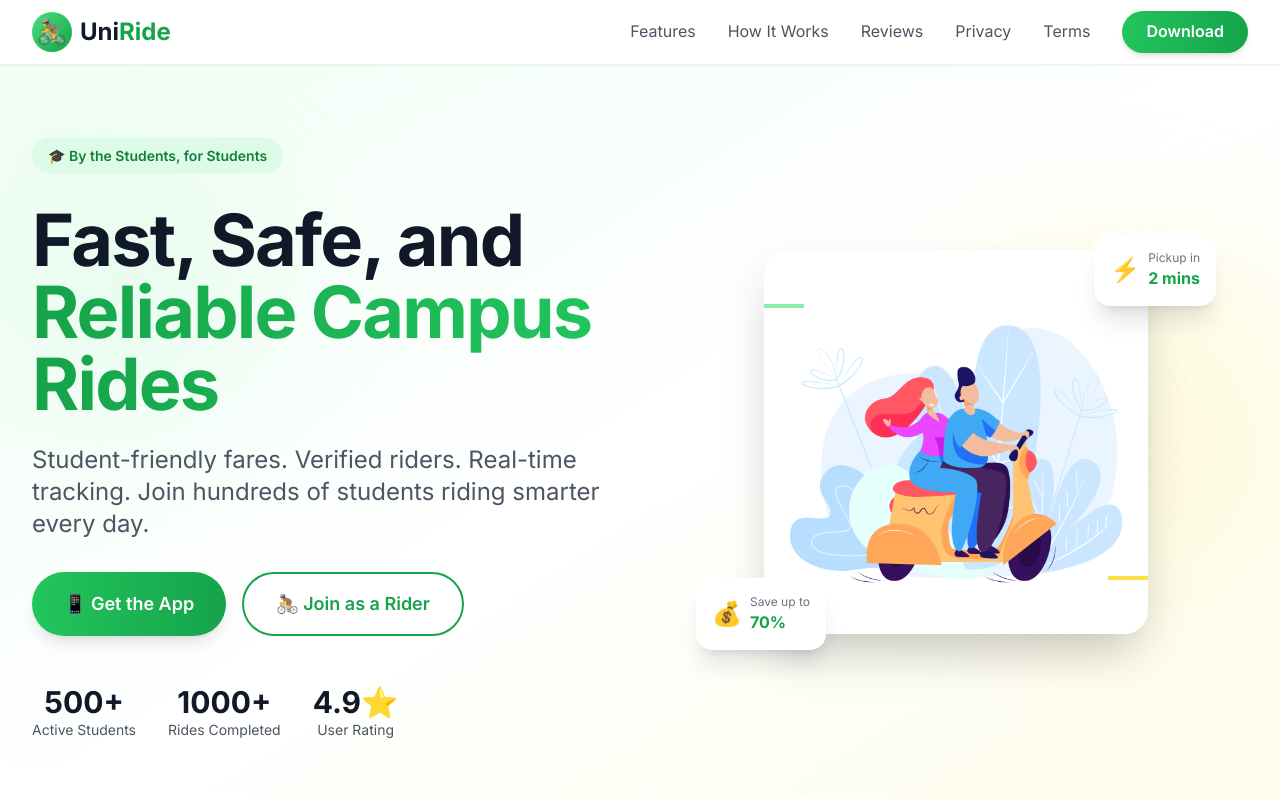
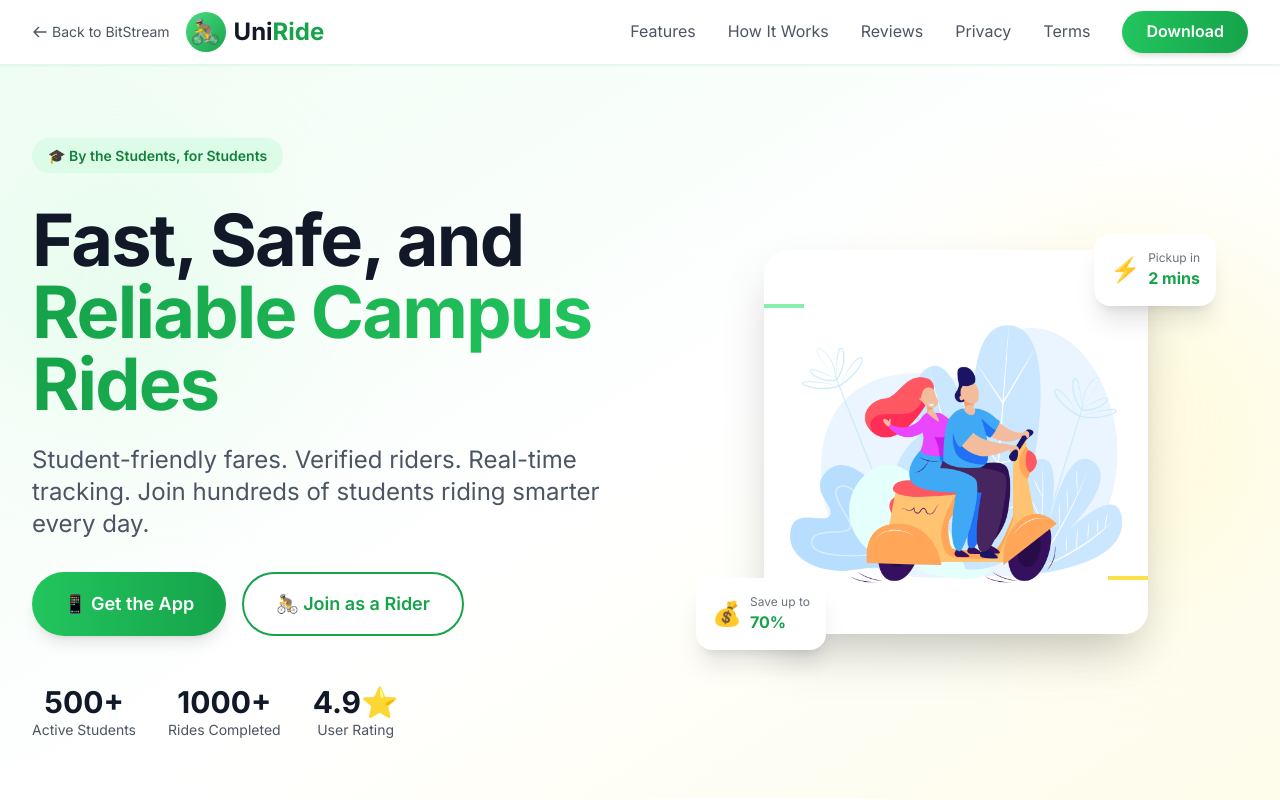
Before and after one commit to bitstreamofficial/bitstream, a Next.js app: page /projects/uniride in a window 1280 px wide. Shown: the top 800 px of the page. Built offline with nearby package versions, Linux system fonts and the light colour scheme.

Commit message:
feat: update navigation in UniRide, Privacy Policy, and Terms of Service pages for improved user experience and consistency

```diff
--- a/app/projects/uniride/page.tsx
+++ b/app/projects/uniride/page.tsx
@@ -179,6 +179,27 @@ export default function UniRidePage() {
       <nav className="fixed top-0 z-50 w-full border-b border-green-100 bg-white/95 shadow-sm backdrop-blur-sm">
         <div className="mx-auto max-w-7xl px-4 sm:px-6 lg:px-8">
           <div className="flex h-16 items-center justify-between">
+            <div className="flex items-center space-x-4">
+              <Link
+                href="/"
+                className="flex items-center space-x-1 text-sm text-gray-600 transition-colors hover:text-green-600"
+              >
+                <svg
+                  className="h-4 w-4"
+                  fill="none"
+                  viewBox="0 0 24 24"
+                  stroke="currentColor"
+                >
+                  <path
+                    strokeLinecap="round"
+                    strokeLinejoin="round"
+                    strokeWidth={2}
+                    d="M10 19l-7-7m0 0l7-7m-7 7h18"
+                  />
+                </svg>
+                <span className="hidden sm:inline">Back to BitStream</span>
+                <span className="sm:hidden">Back</span>
+              </Link>
               <Link
                 href="/projects/uniride"
                 className="flex items-center space-x-2"
@@ -190,6 +211,7 @@ export default function UniRidePage() {
                   Uni<span className="text-green-600">Ride</span>
                 </span>
               </Link>
+            </div>
 
             <div className="hidden items-center space-x-8 md:flex">
               <a
--- a/app/projects/uniride/privacy-policy/page.tsx
+++ b/app/projects/uniride/privacy-policy/page.tsx
@@ -9,6 +9,27 @@ export default function PrivacyPolicyPage() {
       <nav className="fixed top-0 z-50 w-full border-b border-green-100 bg-white/95 shadow-sm backdrop-blur-sm">
         <div className="mx-auto max-w-7xl px-4 sm:px-6 lg:px-8">
           <div className="flex h-16 items-center justify-between">
+            <div className="flex items-center space-x-4">
+              <Link
+                href="/"
+                className="flex items-center space-x-1 text-sm text-gray-600 transition-colors hover:text-green-600"
+              >
+                <svg
+                  className="h-4 w-4"
+                  fill="none"
+                  viewBox="0 0 24 24"
+                  stroke="currentColor"
+                >
+                  <path
+                    strokeLinecap="round"
+                    strokeLinejoin="round"
+                    strokeWidth={2}
+                    d="M10 19l-7-7m0 0l7-7m-7 7h18"
+                  />
+                </svg>
+                <span className="hidden sm:inline">Back to BitStream</span>
+                <span className="sm:hidden">Back</span>
+              </Link>
               <Link
                 href="/projects/uniride"
                 className="flex items-center space-x-2"
@@ -20,6 +41,7 @@ export default function PrivacyPolicyPage() {
                   Uni<span className="text-green-600">Ride</span>
                 </span>
               </Link>
+            </div>
 
             <div className="hidden items-center space-x-8 md:flex">
               <Link
--- a/app/projects/uniride/terms-of-service/page.tsx
+++ b/app/projects/uniride/terms-of-service/page.tsx
@@ -9,6 +9,27 @@ export default function TermsOfServicePage() {
       <nav className="fixed top-0 z-50 w-full border-b border-green-100 bg-white/95 shadow-sm backdrop-blur-sm">
         <div className="mx-auto max-w-7xl px-4 sm:px-6 lg:px-8">
           <div className="flex h-16 items-center justify-between">
+            <div className="flex items-center space-x-4">
+              <Link
+                href="/"
+                className="flex items-center space-x-1 text-sm text-gray-600 transition-colors hover:text-green-600"
+              >
+                <svg
+                  className="h-4 w-4"
+                  fill="none"
+                  viewBox="0 0 24 24"
+                  stroke="currentColor"
+                >
+                  <path
+                    strokeLinecap="round"
+                    strokeLinejoin="round"
+                    strokeWidth={2}
+                    d="M10 19l-7-7m0 0l7-7m-7 7h18"
+                  />
+                </svg>
+                <span className="hidden sm:inline">Back to BitStream</span>
+                <span className="sm:hidden">Back</span>
+              </Link>
               <Link
                 href="/projects/uniride"
                 className="flex items-center space-x-2"
@@ -20,6 +41,7 @@ export default function TermsOfServicePage() {
                   Uni<span className="text-green-600">Ride</span>
                 </span>
               </Link>
+            </div>
 
             <div className="hidden items-center space-x-8 md:flex">
               <Link
```
Lines whose indentation alone changed are shown as unchanged.
